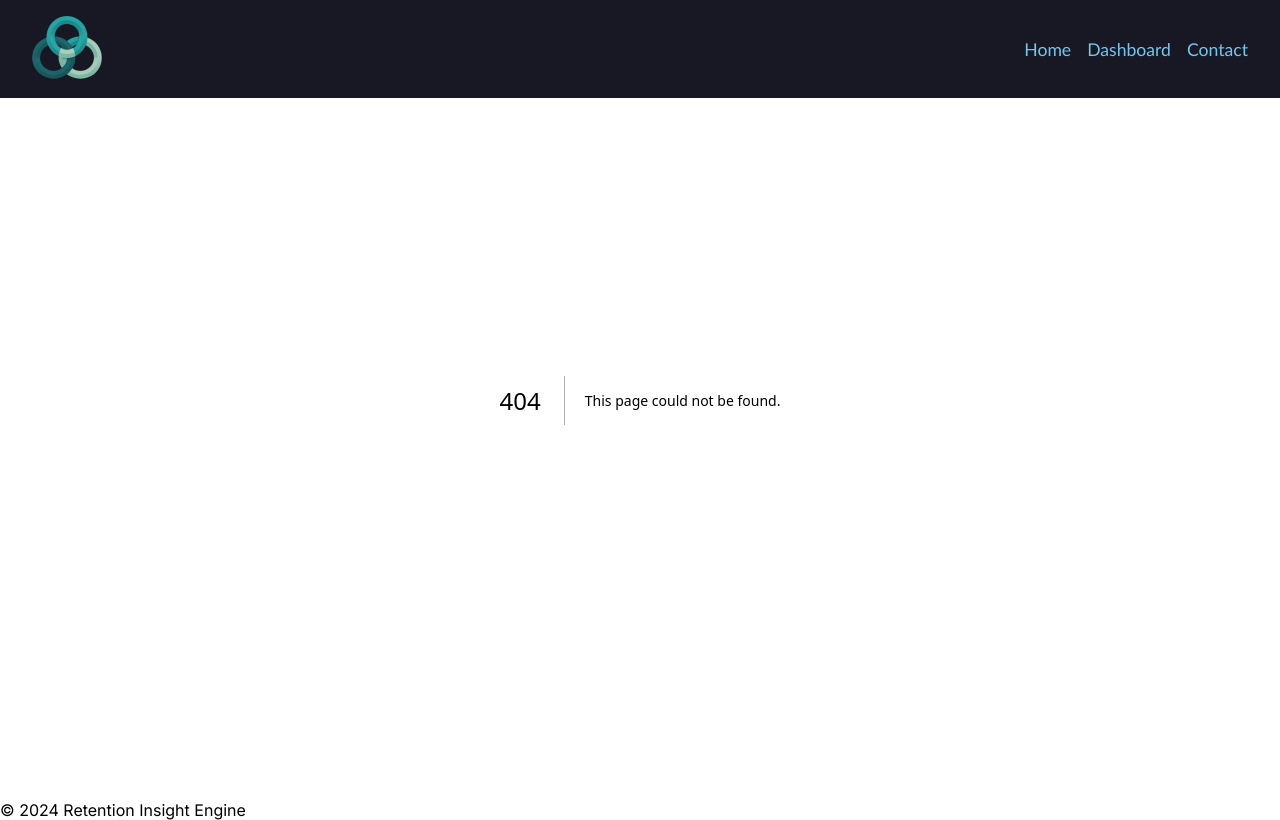
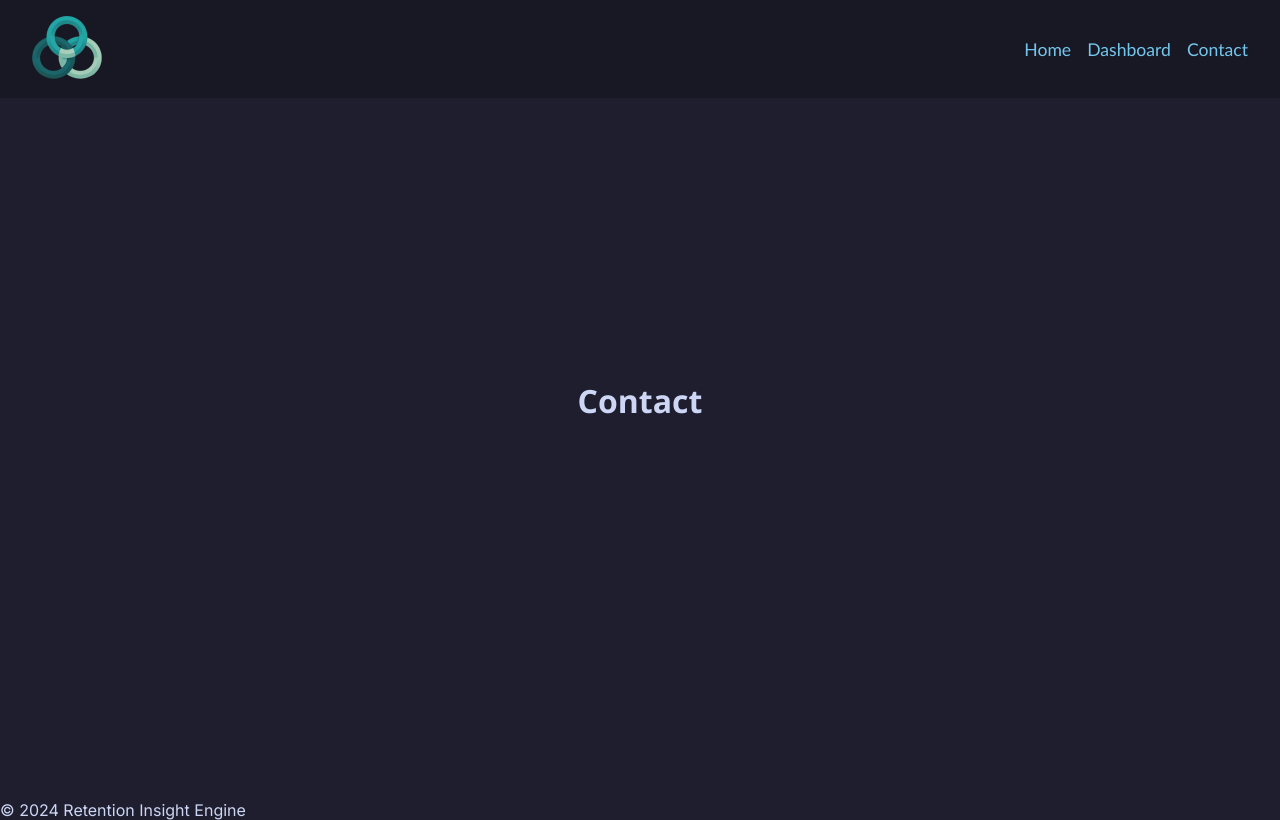
Before and after one commit to Hooobot/RetentionInsightEngine, a Next.js app in the folder retentioninsight/: page /contact in a window 1280 px wide. Before the commit this address had no page. Built offline with nearby package versions, Linux system fonts and the light colour scheme.

Commit message:
Created base pages for Dashboard and Contact

```diff
--- /dev/null
+++ b/retentioninsight/app/contact/page.tsx
@@ -0,0 +1,17 @@
+import React, { useCallback, useState, useEffect } from "react";
+import type { NextPage } from "next";
+import Head from "next/head";
+import Image from "next/image";
+import styles from "../styles/Home.module.css";
+
+const Contact: NextPage = () => {
+    return (
+        <div className={styles.container}>
+            <main className={styles.main}>
+                <h1>Contact</h1>
+            </main>
+        </div>
+    );
+}
+
+export default Contact;
```
Also changed, not shown: retentioninsight/app/dashboard/page.tsx (added, +17 -0 lines).
